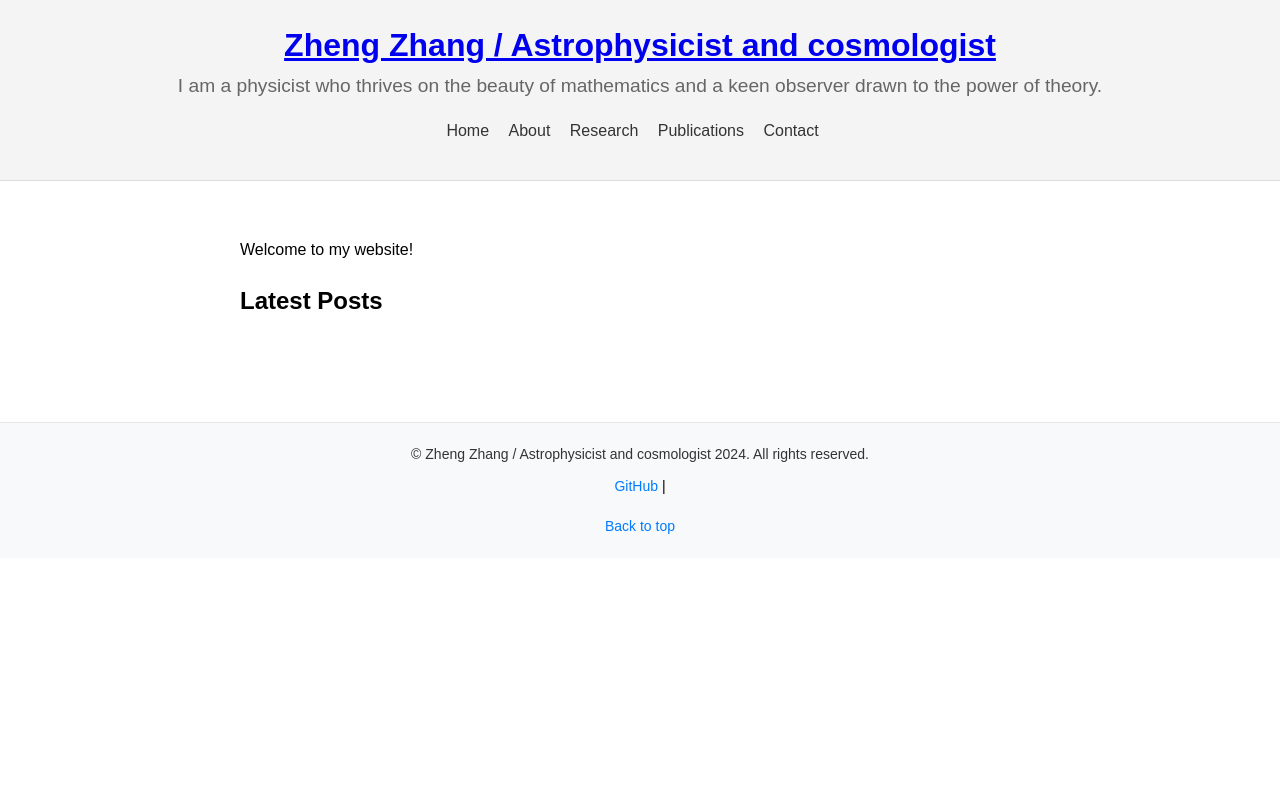
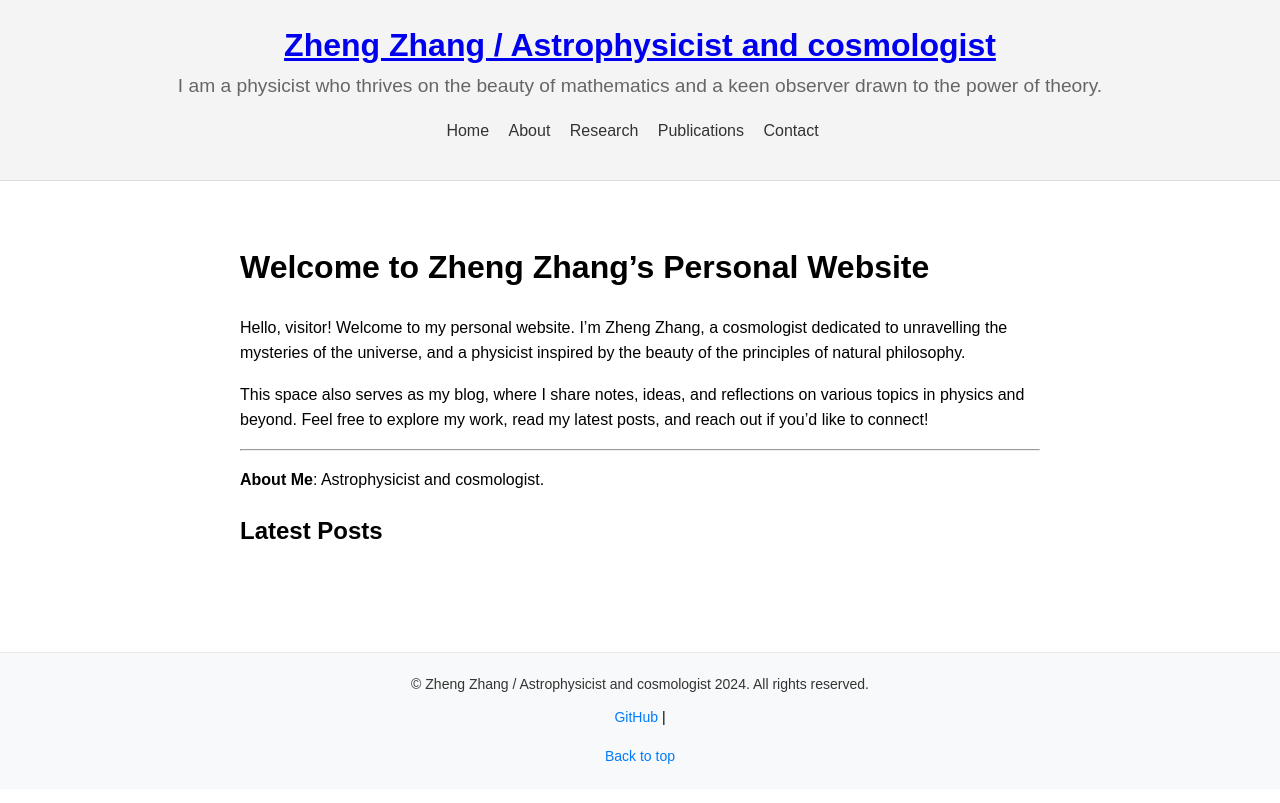
Before and after one commit to zzhang0123/zzhang0123.github.io, a Jekyll site: the page built from index.md, in a window 1280 px wide. Shown: the top 803 px of the page. Built offline with Jekyll 4.4.1, drawn with Linux system fonts in a browser that asks for light colours.

Commit message:
Changed index.md

```diff
--- a/_config.yml
+++ b/_config.yml
@@ -4,8 +4,12 @@ title                    : "Zheng Zhang / Astrophysicist and cosmologist"
 title_separator          : "-"
 name                     : &name "Zheng Zhang"
 description              : &description "I am a physicist who thrives on the beauty of mathematics and a keen observer drawn to the power of theory."
+show_downloads           : true
+
 baseurl                  : "" # Base URL for the site
 url                      : "https://zh-zhang.com/"
+
+date_format              : "%b %-d, %Y"
 
 author:
   # Biographic information
@@ -18,3 +22,11 @@ author:
   orcid                  :
 
   github                 :
+
+plugins:
+  - jekyll-target-blank
+
+# target-blank:
+#     rel: nofollow
+
+header_page_refs: ['now', 'about', 'contact']
--- a/_layouts/default.html
+++ b/_layouts/default.html
@@ -1,5 +1,6 @@
 <!DOCTYPE html>
-<html lang="en">
+<html lang="{{ page.lang | default: site.lang | default: "en" }}">
+
 <head>
   <meta charset="UTF-8">
   <meta name="viewport" content="width=device-width, initial-scale=1.0">
--- a/index.md
+++ b/index.md
@@ -2,4 +2,13 @@
 layout: home
 title: "Home"
 ---
-Welcome to my website!
+# Welcome to Zheng Zhang's Personal Website
+
+Hello, visitor! Welcome to my personal website. I'm Zheng Zhang, a cosmologist dedicated to unravelling the mysteries of the universe, and a physicist inspired by the beauty of the principles of natural philosophy.
+
+This space also serves as my blog, where I share notes, ideas, and reflections on various topics in physics and beyond.
+Feel free to explore my work, read my latest posts, and reach out if you'd like to connect!
+
+---
+
+**About Me**: Astrophysicist and cosmologist.
```
Also changed, not shown: _pages/contact.md (added, +47 -0 lines).
